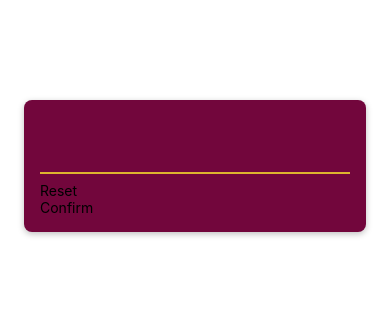
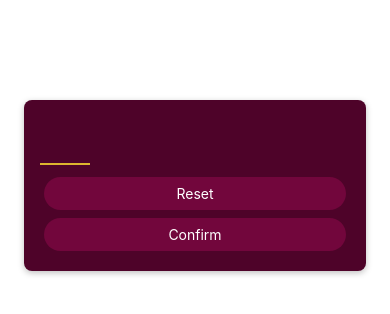
Before and after one commit to gentil-kadson/guess-the-number, a React Native app: screen / in a window 390 px wide. Shown: the top 314 px of the page. Built offline with nearby package versions, Linux system fonts and the light colour scheme.

Commit message:
styles most parts of the PrimaryButton component and implement feedback when it's pressed.

```diff
--- a/components/PrimaryButton.js
+++ b/components/PrimaryButton.js
@@ -1,11 +1,41 @@
-import { Text, View } from "react-native";
+import { Text, View, StyleSheet, Pressable } from "react-native";
 
 function PrimaryButton({ children }) {
   return (
-    <View>
-      <Text>{children}</Text>
+    <View style={styles.buttonOuterContainer}>
+      <Pressable
+        style={({ pressed }) =>
+          pressed
+            ? [styles.buttonInnerContainer, styles.pressed]
+            : styles.buttonInnerContainer
+        }
+        android_ripple={{ color: "#640233" }}
+      >
+        <Text style={styles.buttonText}>{children}</Text>
+      </Pressable>
     </View>
   );
 }
 
 export default PrimaryButton;
+
+const styles = StyleSheet.create({
+  buttonOuterContainer: {
+    borderRadius: 28,
+    margin: 4,
+    overflow: "hidden",
+  },
+  buttonInnerContainer: {
+    backgroundColor: "#72063c",
+    paddingVertical: 8,
+    paddingHorizontal: 16,
+    elevation: 2,
+  },
+  buttonText: {
+    color: "white",
+    textAlign: "center",
+  },
+  pressed: {
+    opacity: 0.75,
+  },
+});
--- a/screens/StartGameScreen.js
+++ b/screens/StartGameScreen.js
@@ -4,7 +4,13 @@
 function StartGameScreen() {
   return (
     <View style={styles.inputContainer}>
-      <TextInput style={styles.numberInput} />
+      <TextInput
+        style={styles.numberInput}
+        maxLength={2}
+        keyboardType="number-pad"
+        autoCapitalize="none"
+        autoCorrect={false}
+      />
       <PrimaryButton>Reset</PrimaryButton>
       <PrimaryButton>Confirm</PrimaryButton>
     </View>
@@ -18,7 +24,7 @@
     marginTop: 100,
     marginHorizontal: 24,
     padding: 16,
-    backgroundColor: "#72063c",
+    backgroundColor: "#4e0329",
     borderRadius: 8,
     elevation: 4,
     shadowColor: "black",
@@ -27,11 +33,13 @@
     shadowOpacity: 0.25,
   },
   numberInput: {
-    height: 50,
     fontSize: 32,
+    width: 50,
     borderBottomColor: "#ddb52f",
     borderBottomWidth: 2,
     color: "#ddb52f",
     marginVertical: 8,
+    fontWeight: "bold",
+    textAlign: "center",
   },
 });
```
